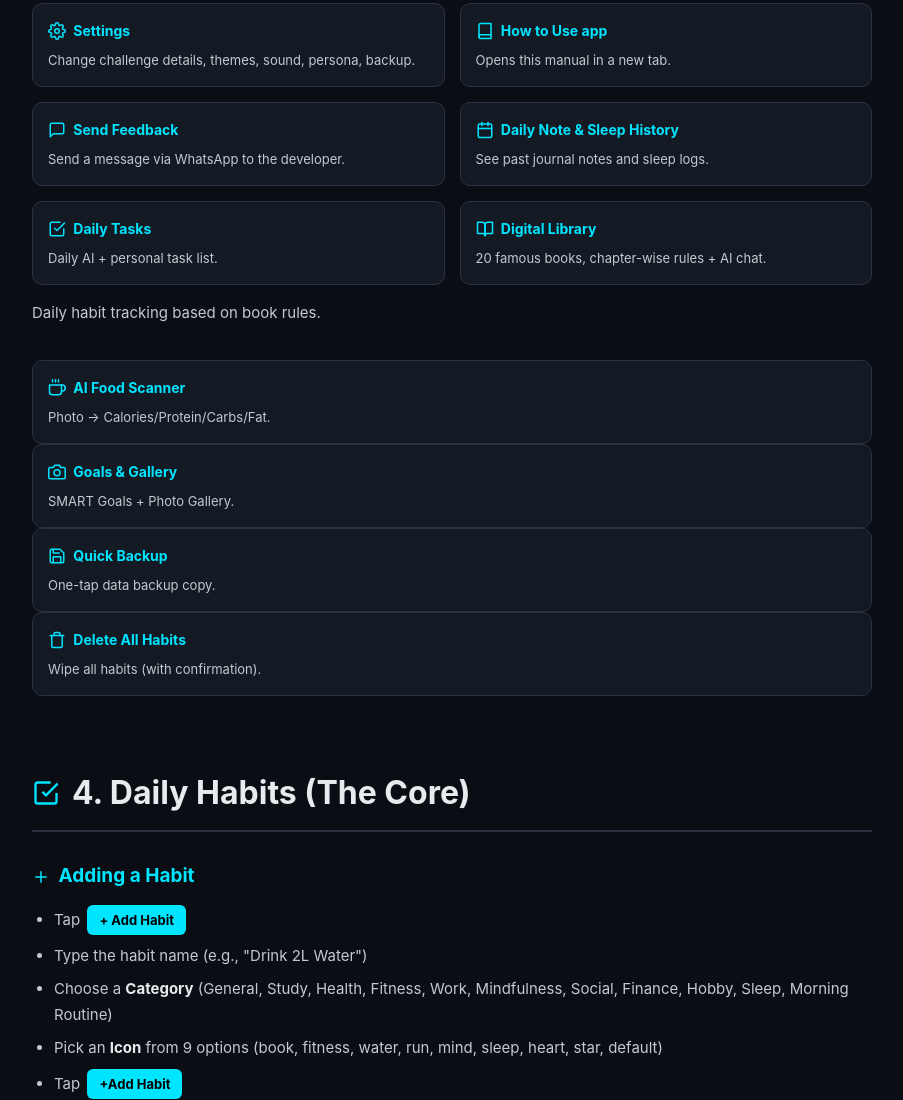
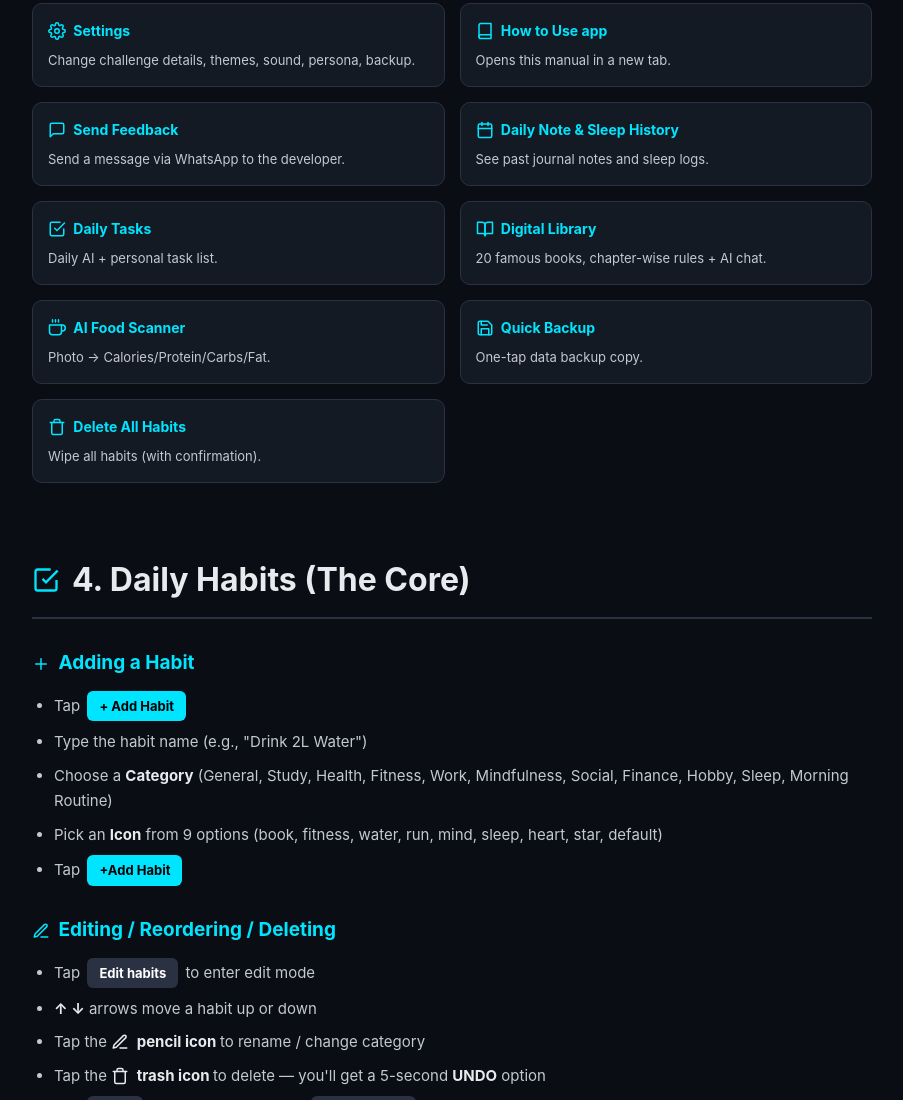
Before and after one commit to GRITGO-app/How-to-Use-GRITGO-ChallengeTracker, a plain HTML site: page index.html in a window 1280 px wide. Shown: the part 1318-2418 px from the top of the page, without its empty margins (348-1251 px from the left). Drawn offline with Linux system fonts and the light colour scheme.

Commit message:
Update index.html

```diff
--- a/index.html
+++ b/index.html
@@ -391,15 +391,12 @@
         Digital Library
       </h4><p>20 famous books, chapter-wise rules + AI chat.</p></div>
 
-      </h4><p>Daily habit tracking based on book rules.</p></div>
+
       <div class="feature-card"><h4>
         <svg class="svg-icon" viewBox="0 0 24 24"><path d="M18 8h1a4 4 0 0 1 0 8h-1"/><path d="M2 8h16v9a4 4 0 0 1-4 4H6a4 4 0 0 1-4-4V8z"/><line x1="6" y1="1" x2="6" y2="4"/><line x1="10" y1="1" x2="10" y2="4"/><line x1="14" y1="1" x2="14" y2="4"/></svg>
         AI Food Scanner
       </h4><p>Photo → Calories/Protein/Carbs/Fat.</p></div>
-      <div class="feature-card"><h4>
-        <svg class="svg-icon" viewBox="0 0 24 24"><path d="M23 19a2 2 0 0 1-2 2H3a2 2 0 0 1-2-2V8a2 2 0 0 1 2-2h4l2-3h6l2 3h4a2 2 0 0 1 2 2z"/><circle cx="12" cy="13" r="4"/></svg>
-        Goals & Gallery
-      </h4><p>SMART Goals + Photo Gallery.</p></div>
+
       <div class="feature-card"><h4>
         <svg class="svg-icon" viewBox="0 0 24 24"><path d="M19 21H5a2 2 0 0 1-2-2V5a2 2 0 0 1 2-2h11l5 5v11a2 2 0 0 1-2 2z"/><polyline points="17 21 17 13 7 13 7 21"/><polyline points="7 3 7 8 15 8"/></svg>
         Quick Backup
```
